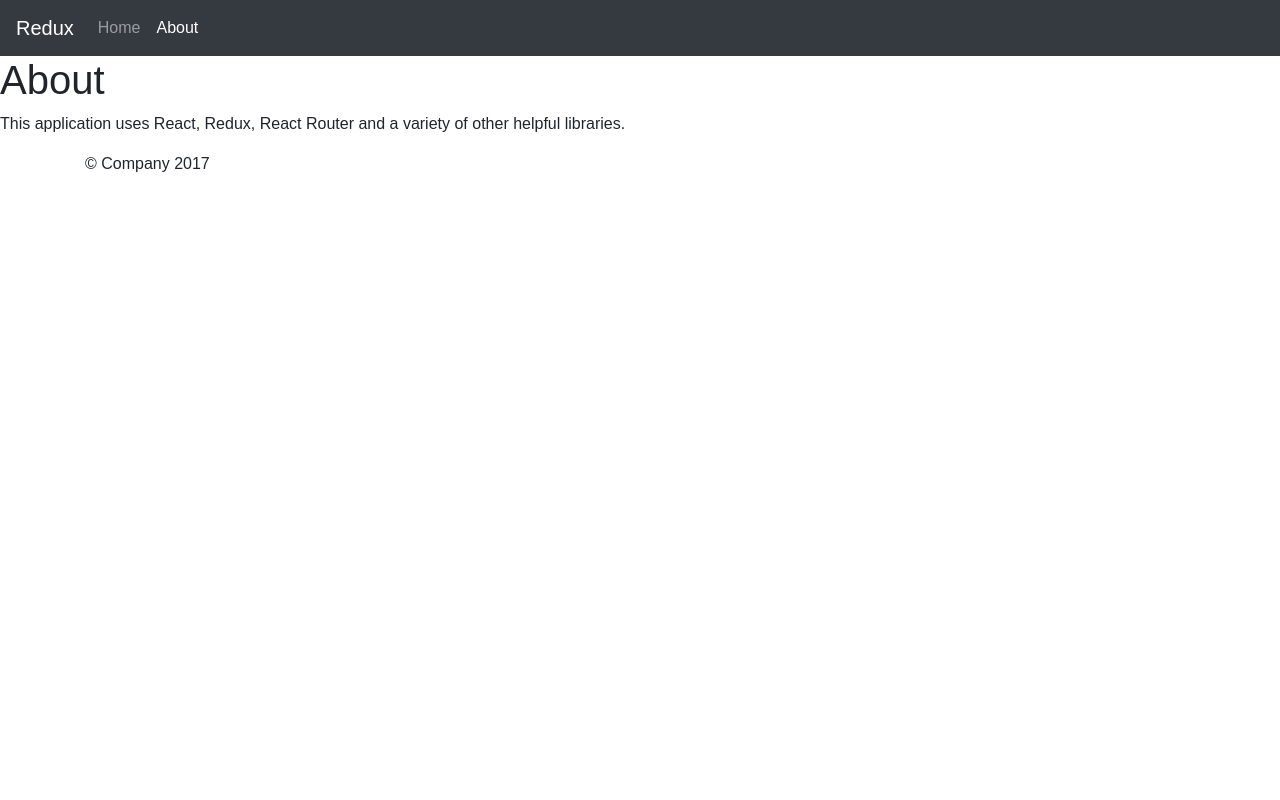
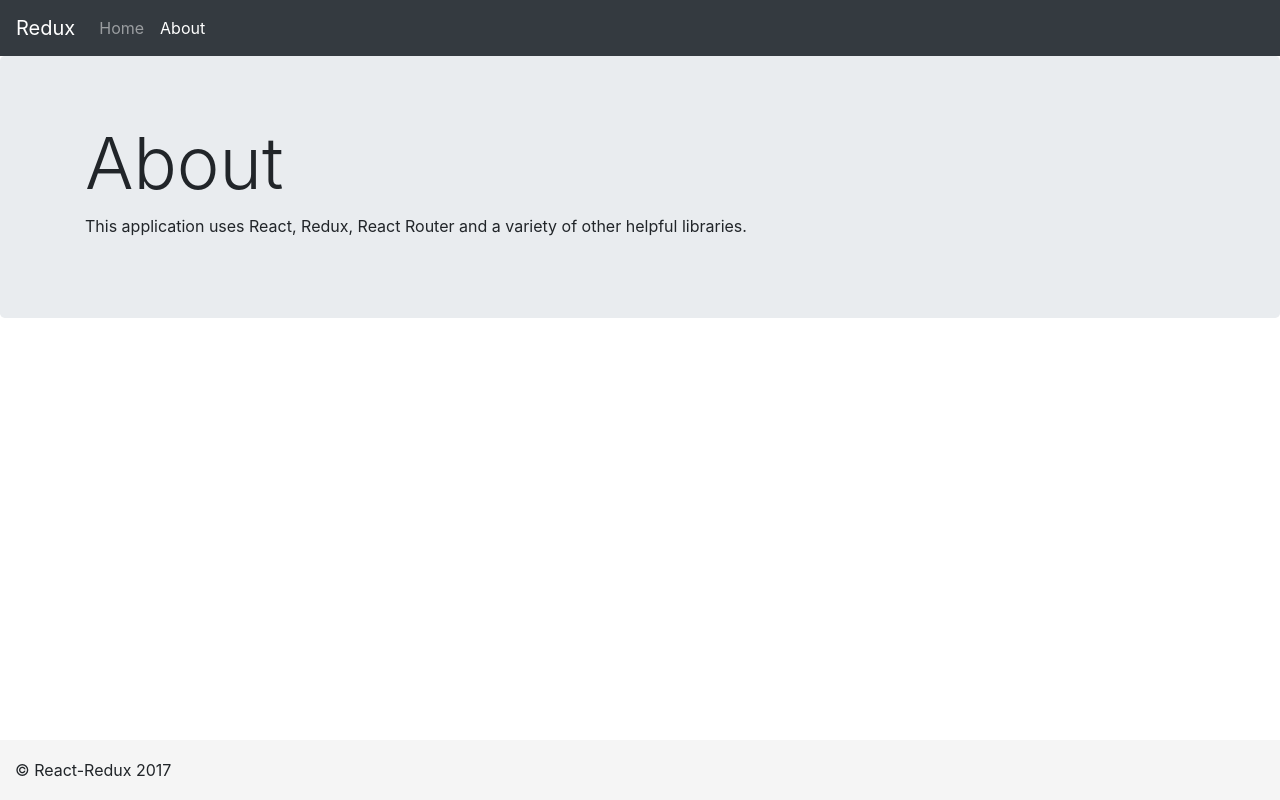
Before and after one commit to peterblazejewicz/ch-react-redux, a React (Create React App) app: page /about in a window 1280 px wide. Built offline with nearby package versions, Linux system fonts and the light colour scheme.

Commit message:
Upate footer/sticky components

```diff
--- a/src/components/about/AboutPage.tsx
+++ b/src/components/about/AboutPage.tsx
@@ -1,12 +1,14 @@
 import React, { SFC } from 'react';
 
 const AboutPage: SFC = () => (
-  <div>
-    <h1>About</h1>
-    <p>
-      This application uses React, Redux, React Router and a variety of other
-      helpful libraries.
-    </p>
+  <div className="jumbotron">
+    <div className="container">
+      <h1 className="display-3">About</h1>
+      <p>
+        This application uses React, Redux, React Router and a variety of other
+        helpful libraries.
+      </p>
+    </div>
   </div>
 );
 export default AboutPage;
--- /dev/null
+++ b/src/components/common/Footer.scss
@@ -0,0 +1,15 @@
+.footer {
+    position: absolute;
+    bottom: 0;
+    width: 100%;
+    max-width: 100%;
+    /* Set the fixed height of the footer here */
+    height: 60px;
+    line-height: 60px;
+    /* Vertically center the text there */
+    background-color: #f5f5f5;
+}
+
+.footer p {
+  margin-bottom: 0;
+}
--- a/src/components/common/Footer.tsx
+++ b/src/components/common/Footer.tsx
@@ -1,8 +1,9 @@
 import React, { SFC } from 'react';
+import './Footer.css';
 
 const Footer: SFC = () => (
-  <footer className="container">
-    <p>&copy; Company 2017</p>
+  <footer className="container footer">
+    <p>&copy; React-Redux 2017</p>
   </footer>
 );
 export default Footer;
--- a/src/components/home/HomePage.tsx
+++ b/src/components/home/HomePage.tsx
@@ -3,11 +3,13 @@ import { Link } from 'react-router-dom';
 
 const HomePage: SFC = () => (
   <div className="jumbotron">
-    <h1>Pluralsight Administration</h1>
-    <p>React, Redux and React Router in ES6 for ultra-responsive web app.</p>
-    <Link className="bnt btn-primary bnt-lg" to="home">
-      Learn more
-    </Link>
+    <div className="container">
+      <h1 className="display-3">Pluralsight Administration</h1>
+      <p>React, Redux and React Router in ES6 for ultra-responsive web app.</p>
+      <Link className="bnt btn-primary btn-lg" to="home">
+        Learn more &raquo;
+      </Link>
+    </div>
   </div>
 );
 export default HomePage;
--- a/src/index.scss
+++ b/src/index.scss
@@ -1,8 +1,8 @@
 @import 'bootstrap/dist/css/bootstrap';
-
+html {
+    position: relative;
+    min-height: 100vh;
+}
 body {
-  margin: 0;
-  padding: 0;
-  padding-top: 3rem;
-  font-family: sans-serif;
+  margin-bottom: 60px;
 }
```
